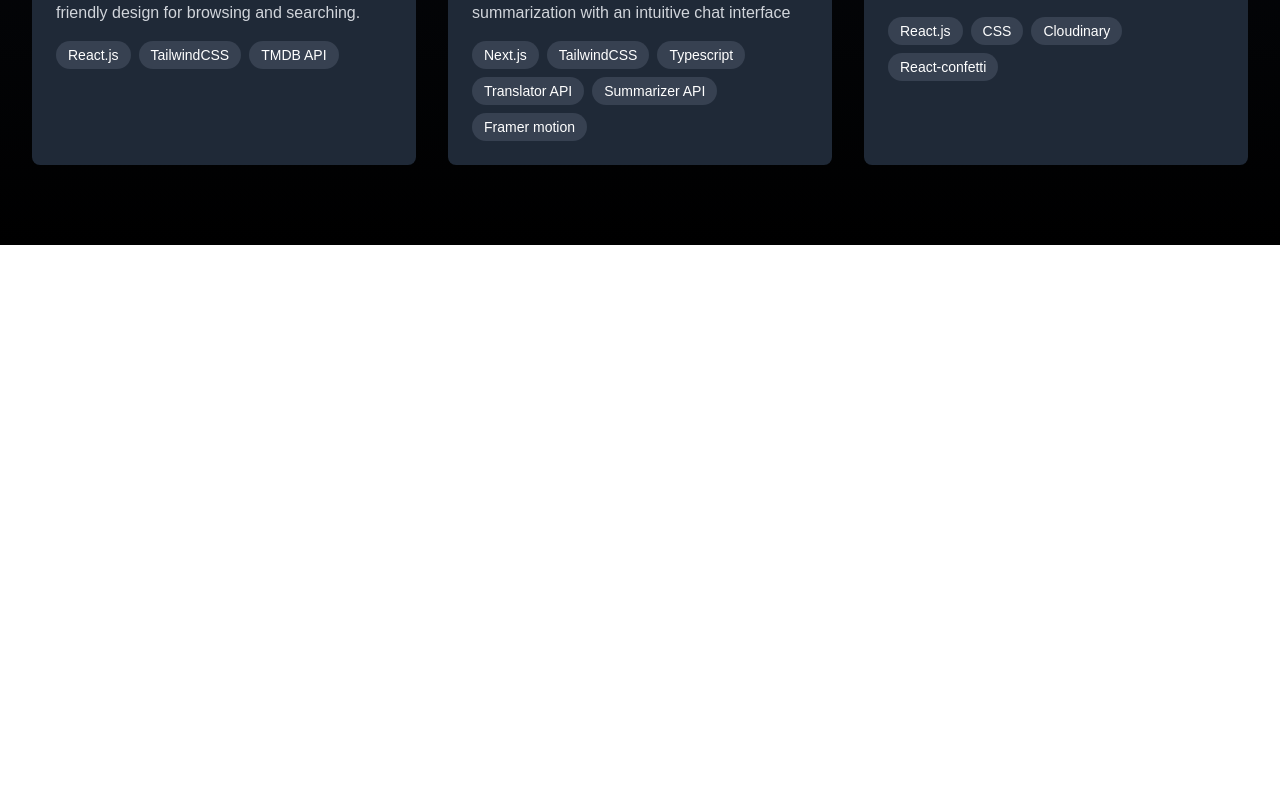
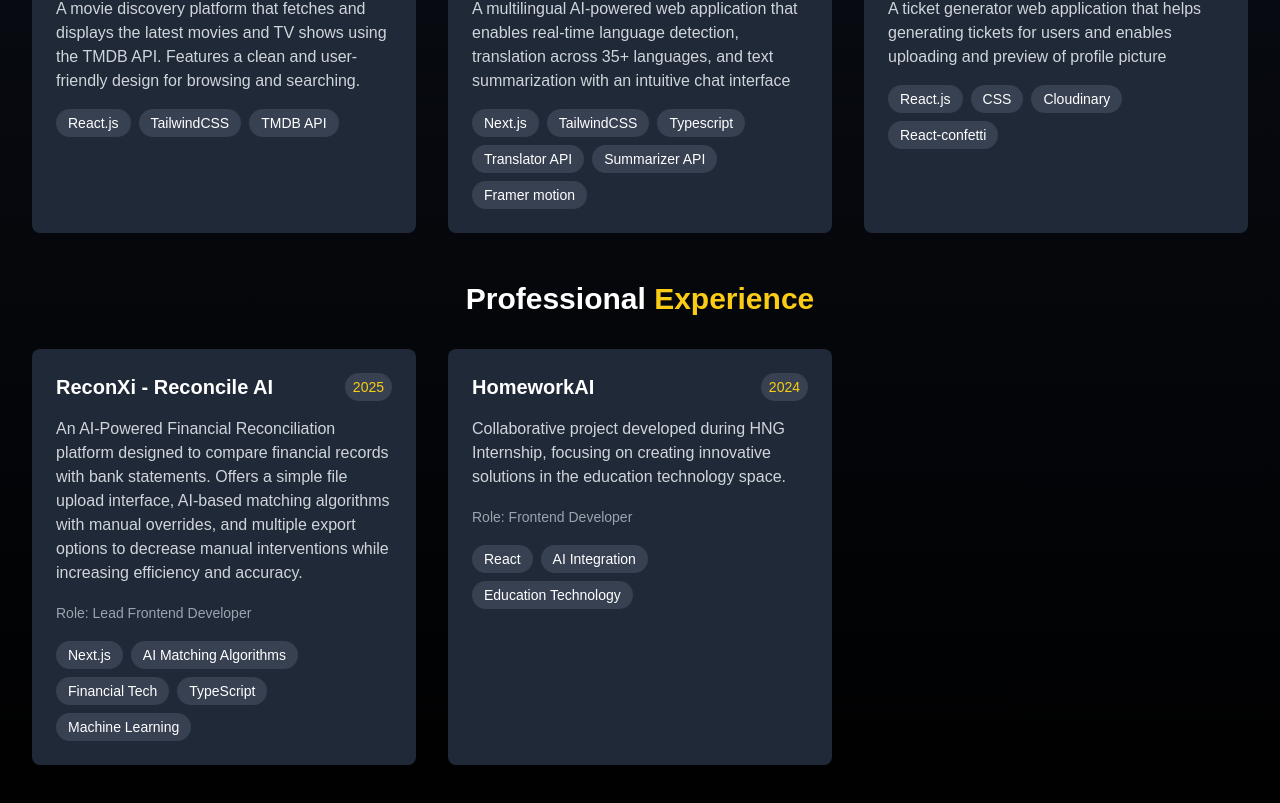
Before and after one commit to Apex10A/apex-portfolio, a Next.js app: page /project in a window 1280 px wide. Shown: the part 1165-1968 px from the top of the page. Before the commit the page ends 1410 px from the top, so only its background shows below. Built offline with nearby package versions, Linux system fonts and the light colour scheme; a web font is replaced by a local one.

Commit message:
fix: added professional experience to works page

```diff
--- a/src/app/(landing-page)/project/page.tsx
+++ b/src/app/(landing-page)/project/page.tsx
@@ -75,6 +75,30 @@
     },
   ];
 
+  // Professional Experience Projects
+  const professionalProjects = [
+    {
+      id: 7,
+      title: "ReconXi - Reconcile AI",
+      description:
+        "An AI-Powered Financial Reconciliation platform designed to compare financial records with bank statements. Offers a simple file upload interface, AI-based matching algorithms with manual overrides, and multiple export options to decrease manual interventions while increasing efficiency and accuracy.",
+      category: "professional",
+      tech: ["Next.js", "AI Matching Algorithms", "Financial Tech", "TypeScript", "Machine Learning"],
+      year: "2025",
+      role: "Lead Frontend Developer",
+    },
+    {
+      id: 8,
+      title: "HomeworkAI",
+      description:
+        "Collaborative project developed during HNG Internship, focusing on creating innovative solutions in the education technology space.",
+      category: "professional",
+      tech: ["React", "AI Integration", "Education Technology"],
+      year: "2024",
+      role: "Frontend Developer",
+    }
+  ];
+
   const filteredProjects = filter === 'all'
     ? projects
     : projects.filter(project => project.category === filter);
@@ -114,8 +138,11 @@
         </button>
       </div>
 
-      {/* Projects Grid */}
-      <div className="container mx-auto px-4 lg:px-8 pb-20">
+      {/* Personal Projects Section */}
+      <div className="container mx-auto px-4 lg:px-8 pb-12">
+        <h2 className="text-3xl font-bold text-center mb-8">
+          Personal <span className="text-yellow-400">Projects</span>
+        </h2>
         <div className="grid grid-cols-1 md:grid-cols-2 lg:grid-cols-3 gap-8">
           {filteredProjects.map((project) => (
             <div key={project.id} className="bg-gray-800 rounded-lg overflow-hidden group hover:transform hover:scale-105 transition-all duration-300">
@@ -162,8 +189,43 @@
           ))}
         </div>
       </div>
+
+      {/* Professional Projects Section */}
+      <div className="container mx-auto px-4 lg:px-8 pb-20">
+        <h2 className="text-3xl font-bold text-center mb-8">
+          Professional <span className="text-yellow-400">Experience</span>
+        </h2>
+        <div className="grid grid-cols-1 md:grid-cols-2 lg:grid-cols-3 gap-8">
+          {professionalProjects.map((project) => (
+            <div key={project.id} className="bg-gray-800 rounded-lg overflow-hidden transform hover:scale-105 transition-all duration-300">
+              <div className="p-6">
+                <div className="flex justify-between items-center mb-4">
+                  <h3 className="text-xl font-bold">{project.title}</h3>
+                  <span className="text-sm text-yellow-400 bg-gray-700 px-2 py-1 rounded-full">
+                    {project.year}
+                  </span>
+                </div>
+                <p className="text-gray-300 mb-4">{project.description}</p>
+                <div className="mb-4">
+                  <span className="text-sm text-gray-400">Role: {project.role}</span>
+                </div>
+                <div className="flex flex-wrap gap-2">
+                  {project.tech.map((tech, index) => (
+                    <span
+                      key={index}
+                      className="px-3 py-1 bg-gray-700 rounded-full text-sm"
+                    >
+                      {tech}
+                    </span>
+                  ))}
+                </div>
+              </div>
+            </div>
+          ))}
+        </div>
+      </div>
     </div>
-        </Suspense>
+    </Suspense>
   );
 };
 
```
